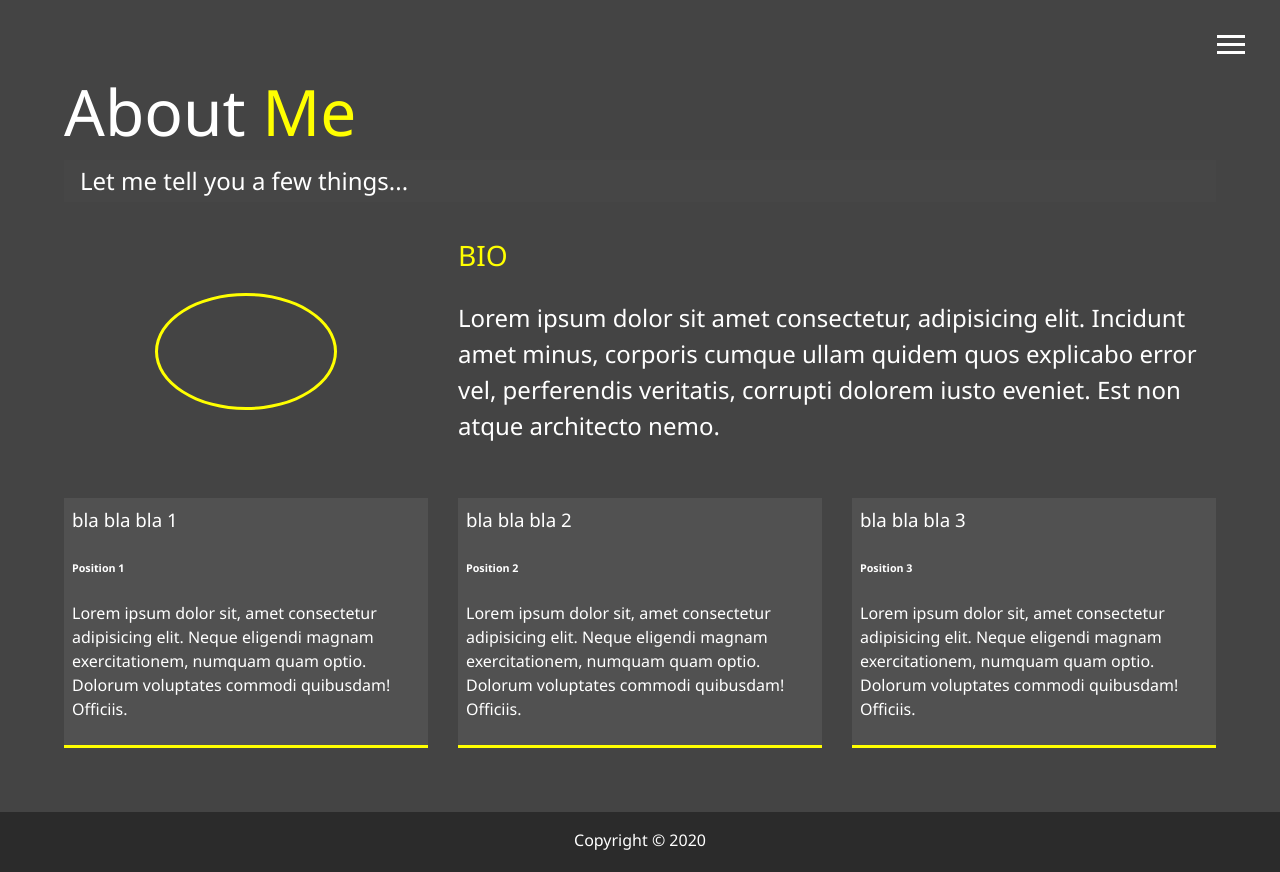
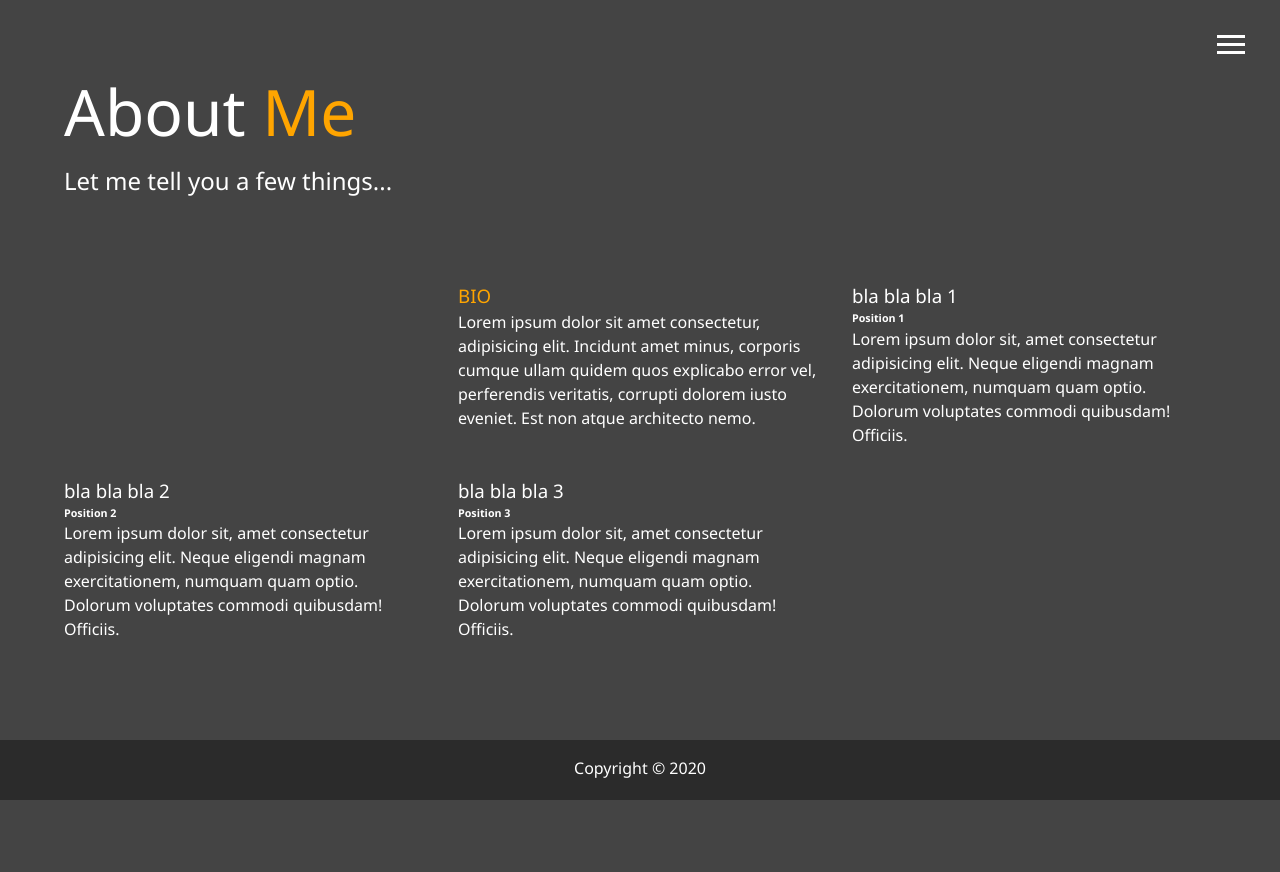
Before and after one commit to Serj1c/serj1coff, a website: page dist/about.html in a window 1280 px wide. After the commit the page ends 800 px from the top, so only its background shows below. Drawn offline with Linux system fonts and the light colour scheme.

Commit message:
first commit after rework

```diff
--- a/dist/scss/_config.scss
+++ b/scss/_config.scss
@@ -1,7 +1,7 @@
 $primary-color: #444;
 $secondary-color: orange;
 $show-home-image: true;
-$home-image: url(../pics/several-scissors-1319460.jpg);
+$home-image: url(../pics/landing.jpg);
 $background-opacity: 0.8;
 
 @mixin easeOut {
@@ -28,8 +28,6 @@ $background-opacity: 0.8;
   }
 }
 
-// Set colors
-
 @function set-text-color($color) {
   @if (lightness($color) > 40) {
     @return #000;
@@ -37,8 +35,6 @@ $background-opacity: 0.8;
     @return #fff;
   }
 }
-
-// Media Query Mixins
 
 @mixin MediaSm {
   @media screen and (max-width: 375px) {
--- a/dist/scss/_mobile.scss
+++ b/scss/_mobile.scss
@@ -52,14 +52,9 @@
   }
 
   .info-about {
-    grid-template-areas:
-      "bioimage"
-      "bio"
-      "bio"
-      "job1"
-      "job2"
-      "job3";
-    grid-template-columns: 1fr;
+    display: grid;
+    grid-template-columns: repeat(3, 1fr);
+    grid-gap: 30px;
   }
   .projects {
     grid-template-columns: repeat(2, 1fr);
--- a/dist/scss/main.scss
+++ b/scss/main.scss
@@ -18,13 +18,13 @@ body {
 h1,
 h2,
 h3 {
-  font-weight: 300;
+  font-weight: 100;
   &.lg-heading {
-    font-size: 4rem;
+    font-size: 6rem;
   }
   &.sm-heading {
-    margin-bottom: 2rem;
-    padding: 0.2rem 1rem;
+    margin-bottom: 5rem;
+    padding: 0.2rem 0;
   }
 }
 a {
@@ -64,37 +64,9 @@ main {
 
 .info-about {
   display: grid;
-  /*grid-template-areas:
-    "bioimage bio bio"
-    "job1 job2 job3";*/
   grid-template-columns: repeat(3, 1fr);
   grid-gap: 30px;
 }
-/*.bio-image {
-  grid-area: bioimage;
-  margin: auto;
-  border: 3px solid $secondary-color;
-  border-radius: 50%;
-  height: 50%;
-}
-.bio {
-  grid-area: bio;
-  font-size: 1.5rem;
-}
-.job-1 {
-  grid-area: job1;
-}
-.job-2 {
-  grid-area: job2;
-}
-.job-3 {
-  grid-area: job3;
-}
-.job {
-  background: lighten($primary-color, 5);
-  padding: 0.5rem;
-  border-bottom: $secondary-color 3px solid;
-}*/
 
 //Work / Projects area
 
```
Also changed, not shown: dist/about.html, dist/contact.html, dist/css/main.css, dist/index.html, dist/js/main.js, dist/pics/landing.jpg (added), dist/pics/several-scissors-1319460.jpg (deleted), dist/work.html, scss/_menu.scss (renamed from dist/scss/_menu.scss), scss/main.css, 4 other files.
